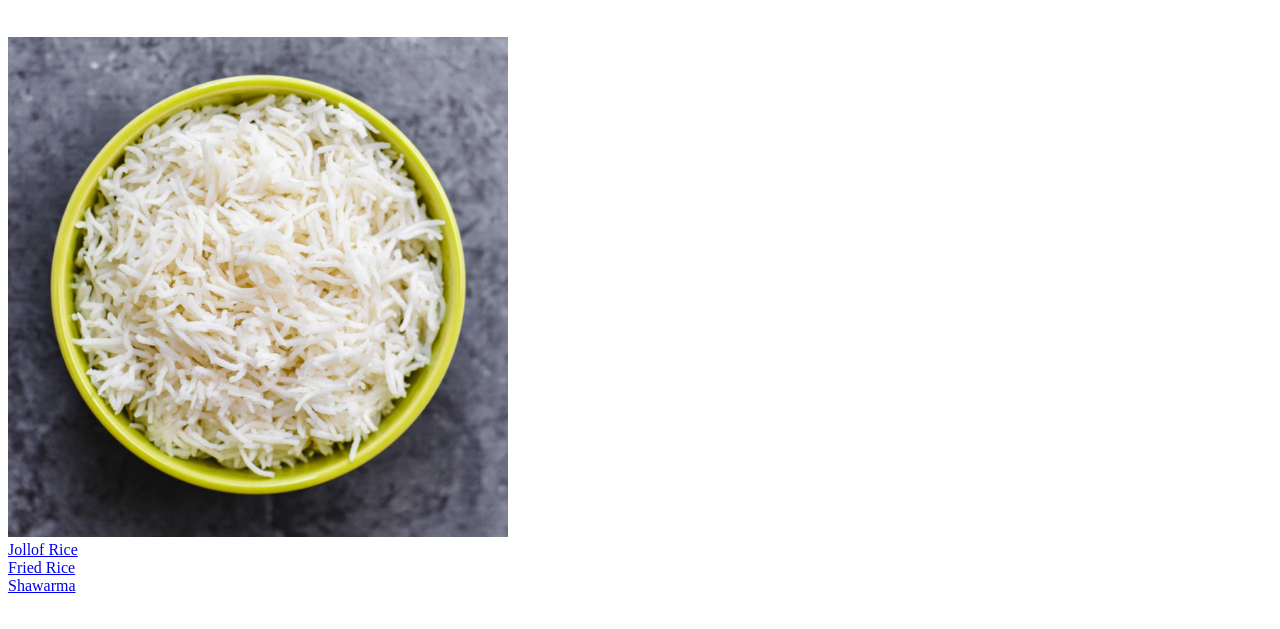
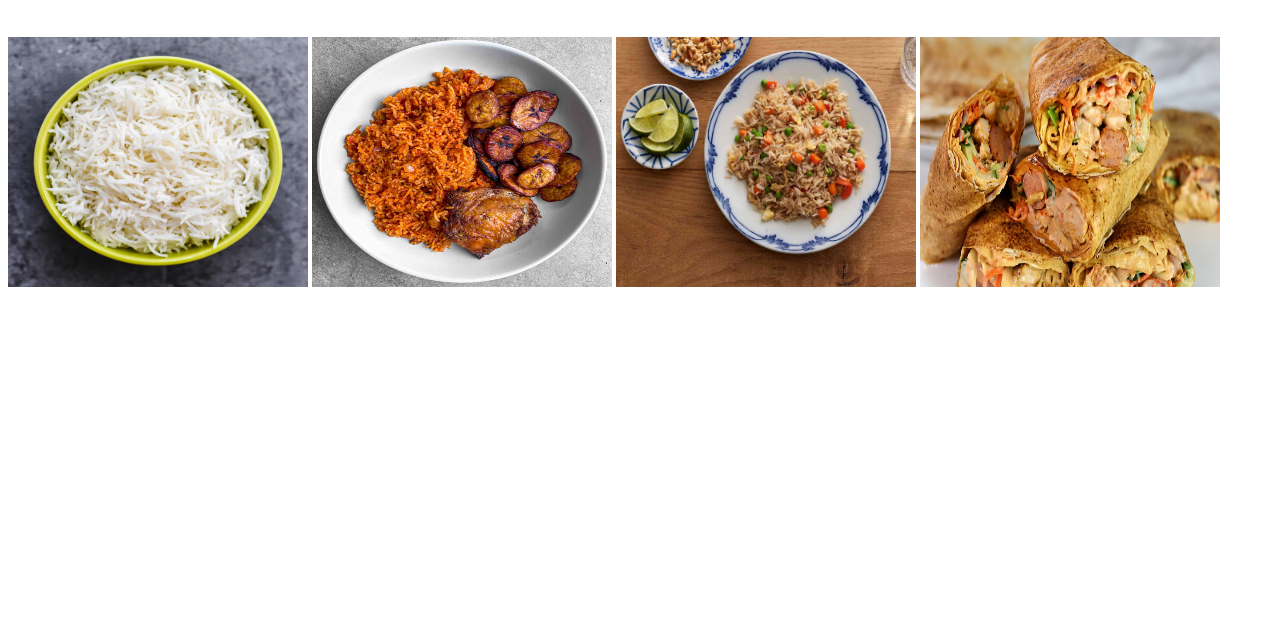
Before and after one commit to toyeade1/odin-recipies, a plain HTML site: page index.html in a window 1280 px wide. Shown: the part 61-690 px from the top of the page. Drawn offline with Linux system fonts and the light colour scheme.

Commit message:
Added flexbox to the styles.css file and added a div to the index.html

```diff
--- a/index.html
+++ b/index.html
@@ -10,12 +10,11 @@
 <body>
     <h1>Toye's Rice Recipes</h1>
     <br>
-    <img src="./images/white-rice.jpeg" alt="White Rice">
-    <br>
-    <a href="./recipes/jollof.html">Jollof Rice</a>
-    <br>
-    <a href="./recipes/fried_rice.html">Fried Rice</a>
-    <br>
-    <a href="./recipes/shawarma.html">Shawarma</a>
+    <div class="container">
+        <img class="home" src="./images/white-rice.jpeg" alt="White Rice">
+        <a href="./recipes/jollof.html"><img class="home" src="./images/jollof-rice.jpg"></a>
+        <a href="./recipes/fried_rice.html"><img class="home" src="./images/fried-rice.jpeg"></a>
+        <a href="./recipes/shawarma.html"><img class="home" src="./images/shawarma.jpeg"></a>
+    </div>
 </body>
 </html>
--- a/styles/styles.css
+++ b/styles/styles.css
@@ -1,4 +1,15 @@
 img {
-    height: auto;
-    width: 500px;
+    height: 250px;
+    width: 300px;
 }
+
+.containter {
+    height: 400px;
+    width: 1000px;
+    display: flex;
+    flex-direction: row;
+}
+
+.home {
+    flex: 1;
+}
```
